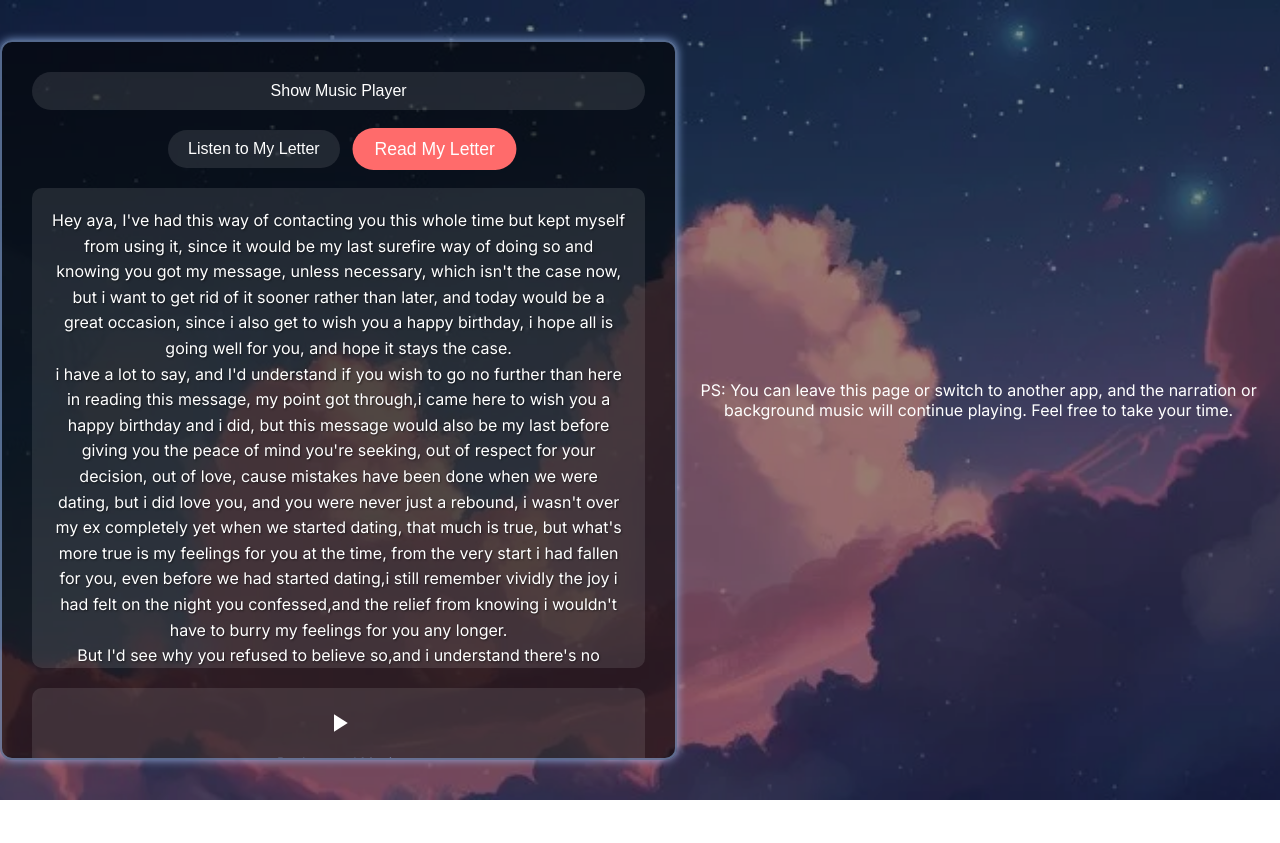
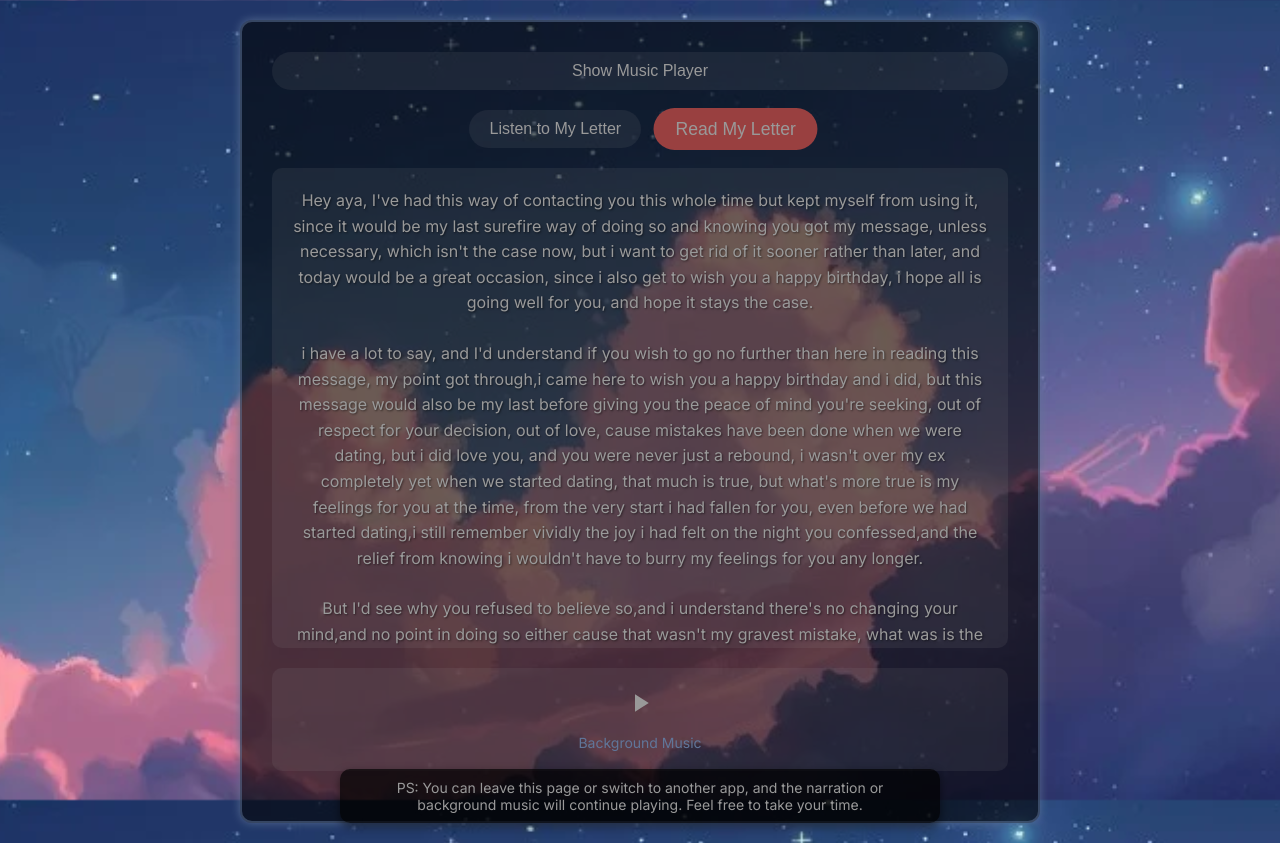
Before and after one commit to tofoumainsyasuo/-goodbyeletter, a plain HTML site: page index.html in a window 1280 px wide. Before the commit the page ends 800 px from the top, so only its background shows below. Drawn offline with Linux system fonts and the light colour scheme; no server answers.

Commit message:
Update stylesheet.css

```diff
--- a/stylesheet.css
+++ b/stylesheet.css
@@ -1,10 +1,5 @@
 @import url('https://fonts.googleapis.com/css2?family=Inter:wght@300;400;600&display=swap');
-
-* {
-
-    margin: 0;
-    padding: 0;
-    box-sizing: border-box;}
+@import url('https://fonts.googleapis.com/css2?family=Dancing+Script:wght@400;500;600&display=swap');
 
 * {
     margin: 0;
@@ -21,21 +16,27 @@ body {
     min-height: 100vh;
     text-align: center;
     overflow: hidden;
-}
-
-.background {
-    position: absolute;
-    top: 0;
-    left: 0;
-    width: 100%;
-    height: 100%;
     background-image: url('bg.webp');
     background-size: cover;
     background-position: center;
+    background-attachment: fixed;
     filter: brightness(0.6);
-    z-index: -1;
 }
 
+.container {
+    background: rgba(0, 0, 0, 0.6);
+    padding: 30px;
+    border-radius: 12px;
+    max-width: 800px;
+    width: 90%;
+    box-shadow: 0px 4px 10px rgba(0, 0, 0, 0.5);
+    margin: 20px;
+    overflow: hidden;
+    display: flex;
+    flex-direction: column;
+    border: 2px solid rgba(160, 196, 255, 0.5);
+    box-shadow: 0 0 10px rgba(160, 196, 255, 0.8);
+}
 
 /* Toggle Buttons */
 .toggle-buttons {
@@ -107,7 +108,6 @@ body {
 }
 
 /* Letter Text Section */
-/* Make the letter section scrollable */
 .letter {
     font-size: 16px;
     line-height: 1.6;
@@ -115,31 +115,14 @@ body {
     background: rgba(255, 255, 255, 0.1);
     border-radius: 10px;
     text-shadow: 1px 1px 2px rgba(0, 0, 0, 0.5);
-    max-height: 60vh; /* Adjust this value as needed */
-    overflow-y: auto; /* Enable vertical scrolling */
+    max-height: 60vh;
+    overflow-y: auto;
     margin-bottom: 20px;
 }
 
-/* Ensure the container doesn't overflow */
-.container {
-    background: rgba(0, 0, 0, 0.6);
-    padding: 30px;
-    border-radius: 12px;
-    max-width: 800px;
-    width: 90%;
-    z-index: 1;
-    max-height: 90vh; /* Limit container height */
-    overflow: hidden; /* Prevent container from scrolling */
-    display: flex;
-    flex-direction: column;
-    border: 2px solid rgba(160, 196, 255, 0.5);
-    box-shadow: 0 0 10px rgba(160, 196, 255, 0.8);
-}
-
-}
-
+/* Add space between paragraphs */
 .letter p {
-    margin-bottom: 25px;
+    margin-bottom: 25px !important; /* Force the margin */
 }
 
 /* Section Visibility */
@@ -150,46 +133,27 @@ body {
 .section.visible {
     display: block;
 }
-html {
-    scroll-behavior: smooth;
-}
+
 /* Custom Scrollbar */
 .letter::-webkit-scrollbar {
-    width: 10px; /* Width of the scrollbar */
+    width: 10px;
 }
 
 .letter::-webkit-scrollbar-track {
-    background: rgba(255, 255, 255, 0.1); /* Track color */
-    border-radius: 10px; /* Rounded corners */
+    background: rgba(255, 255, 255, 0.1);
+    border-radius: 10px;
 }
 
 .letter::-webkit-scrollbar-thumb {
-    background: #ff6b6b; /* Thumb color */
-    border-radius: 10px; /* Rounded corners */
-    border: 2px solid rgba(255, 255, 255, 0.2); /* Optional border */
+    background: #ff6b6b;
+    border-radius: 10px;
+    border: 2px solid rgba(255, 255, 255, 0.2);
 }
 
 .letter::-webkit-scrollbar-thumb:hover {
-    background: #ff4c4c; /* Thumb color on hover */
-}
-.background {
-    position: fixed;
-    top: 0;
-    left: 0;
-    width: 100%;
-    height: 100%;
-    background-image: url('bg.webp');
-    background-size: cover;
-    background-position: center;
-    filter: brightness(0.6);
-    z-index: -1;
-    will-change: transform; /* Optimize for animations */
+    background: #ff4c4c;
 }
 
-.container {
-    position: relative;
-    z-index: 1;
-}
 /* Toggle Button for Background Music Player */
 #toggleMusicPlayer {
     background: rgba(255, 255, 255, 0.1);
@@ -227,23 +191,49 @@ html {
     margin: 0;
     overflow: hidden;
 }
+
+/* Responsive Design */
 @media (max-width: 768px) {
     .container {
-        padding: 20px; /* Reduce padding for smaller screens */
+        padding: 20px;
     }
 
     .letter {
-        max-height: 50vh; /* Adjust height for smaller screens */
+        max-height: 50vh;
     }
 
     #toggleMusicPlayer {
-        font-size: 14px; /* Smaller font for smaller screens */
+        font-size: 14px;
         padding: 8px 16px;
     }
 }
+
+/* Signature */
 .signature {
     font-family: 'Dancing Script', cursive;
     font-size: 24px;
-    color: #a0c4ff ;
+    color: #a0c4ff;
     margin-top: 20px;
 }
+
+/* PS Line (Fixed at the Bottom) */
+.ps-line {
+    position: fixed;
+    bottom: 20px; /* Distance from the bottom */
+    left: 50%; /* Center horizontally */
+    transform: translateX(-50%); /* Center horizontally */
+    background: rgba(0, 0, 0, 0.7); /* Semi-transparent background */
+    color: white;
+    padding: 10px 20px;
+    border-radius: 10px;
+    font-size: 14px;
+    text-align: center;
+    width: 90%; /* Adjust width for smaller screens */
+    max-width: 600px; /* Limit width for larger screens */
+    z-index: 1000; /* Ensure it's above other content */
+}
+
+/* Optional: Add a subtle shadow */
+.ps-line {
+    box-shadow: 0px 4px 10px rgba(0, 0, 0, 0.5);
+}
```
